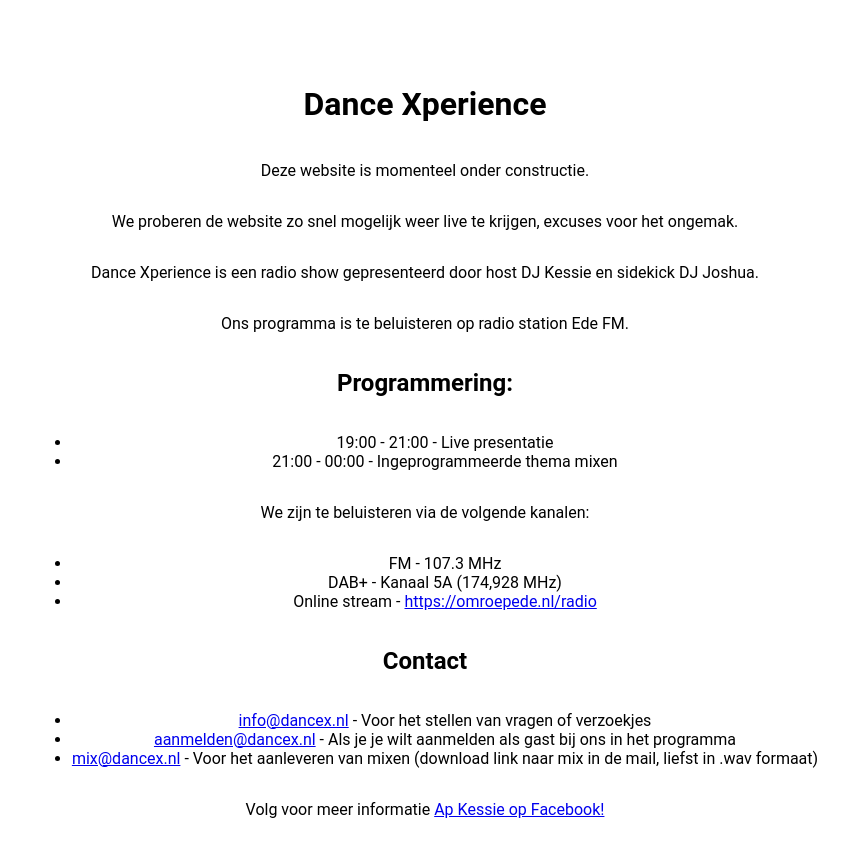
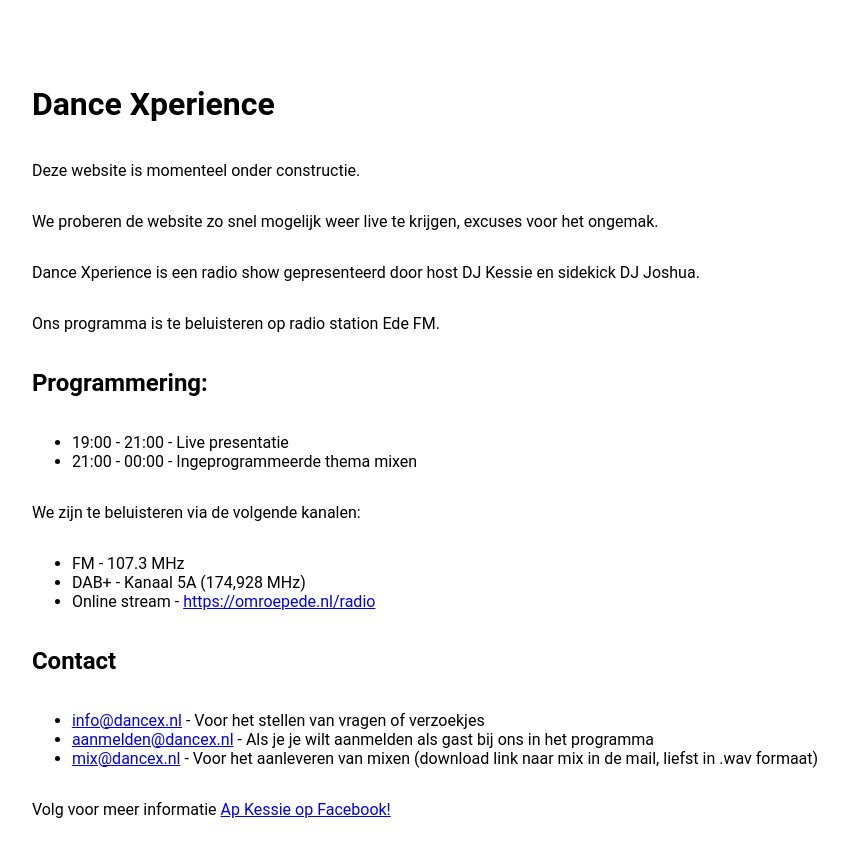
Before and after one commit to Dance-Xperience/DanceX, a SvelteKit app: page / in a window 1280 px wide. Shown: the top 856 px of the page, without its empty margins (215-1063 px from the left). Built offline with nearby package versions, Linux system fonts and the light colour scheme.

Commit message:
remove centeraligned text

```diff
--- a/src/routes/+page.svelte
+++ b/src/routes/+page.svelte
@@ -56,7 +56,5 @@
 		margin: 4em;
 		max-width: 1280px;
 	}
-	* {
-		text-align: center;
-	}
+
 </style>
```
